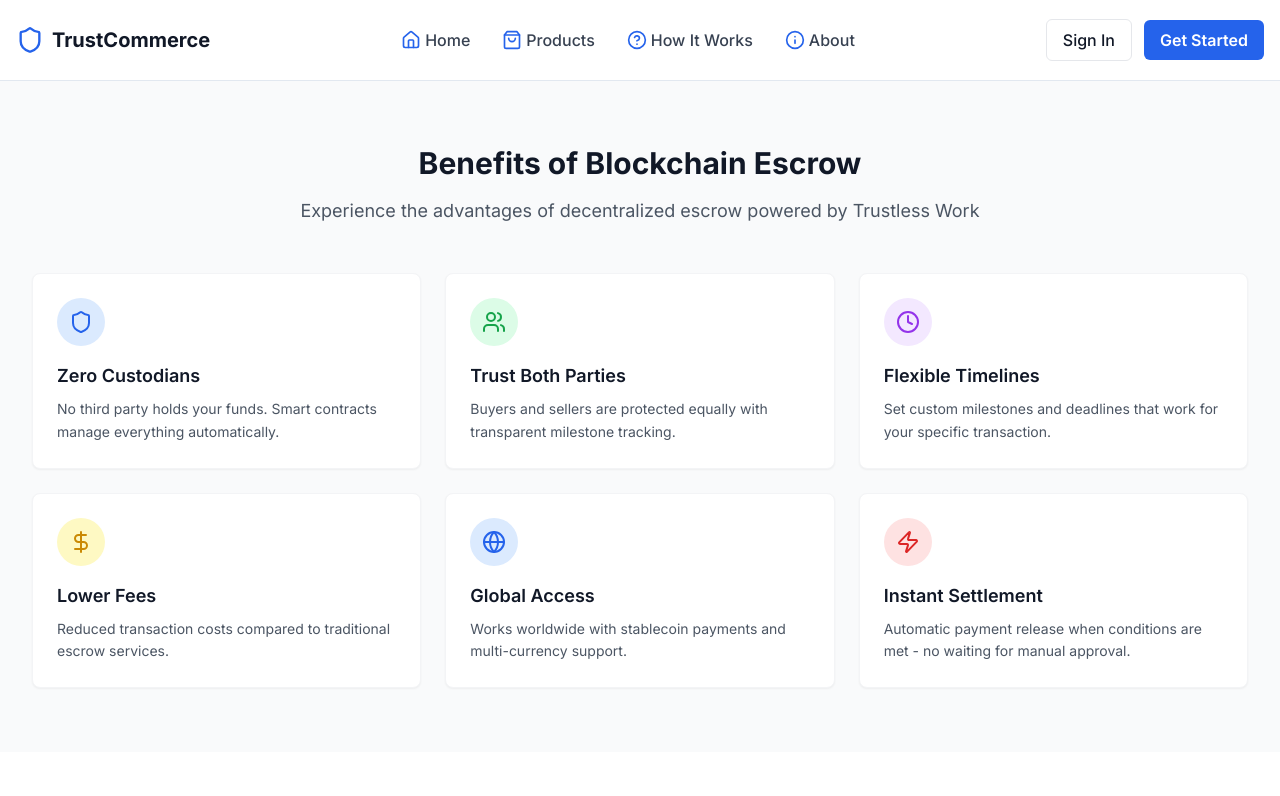
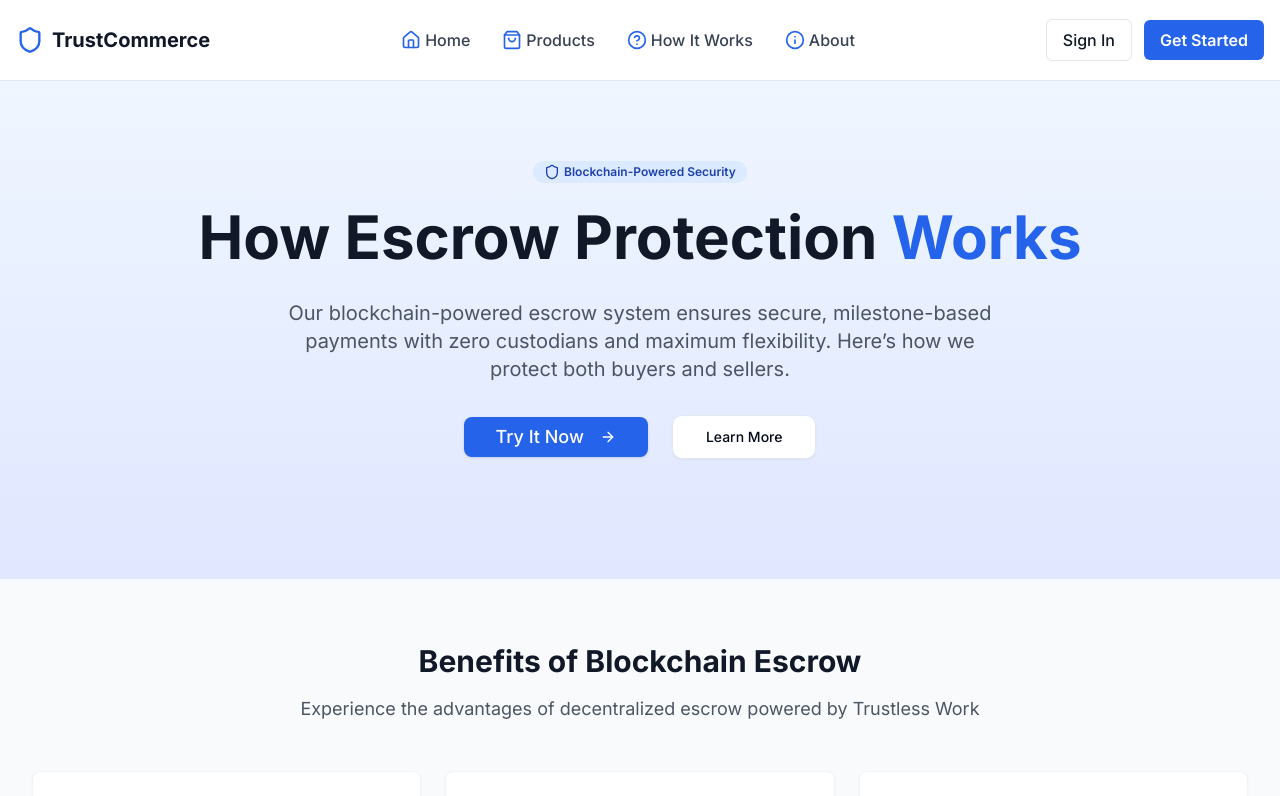
Before and after one commit to ScaffoldRust/Ecommerce-TrustlessWork-Integration, a Next.js app in the folder apps/webapp/: page /how-it-works in a window 1280 px wide. Shown: the top 796 px of the page. Built offline with nearby package versions, Linux system fonts and the light colour scheme.

Commit message:
feat(how-it-works): Integrate HowItWorksHero into HowItWorks page

```diff
--- a/apps/webapp/app/how-it-works/page.tsx
+++ b/apps/webapp/app/how-it-works/page.tsx
@@ -1,11 +1,13 @@
-import { BlockchainEscrowBenefits } from "@/components/how-it-works/blockchain-escrow-benefits"
+import { BlockchainEscrowBenefits } from "@/components/how-it-works/blockchain-escrow-benefits";
+import { HowItWorksHero } from "@/components/how-it-works/how-it-works-hero";
 
 export default function HowItWorksPage() {
   return (
     <main className="min-h-screen">
       <div className="">
+        <HowItWorksHero />
         <BlockchainEscrowBenefits />
       </div>
     </main>
-  )
+  );
 }
```
